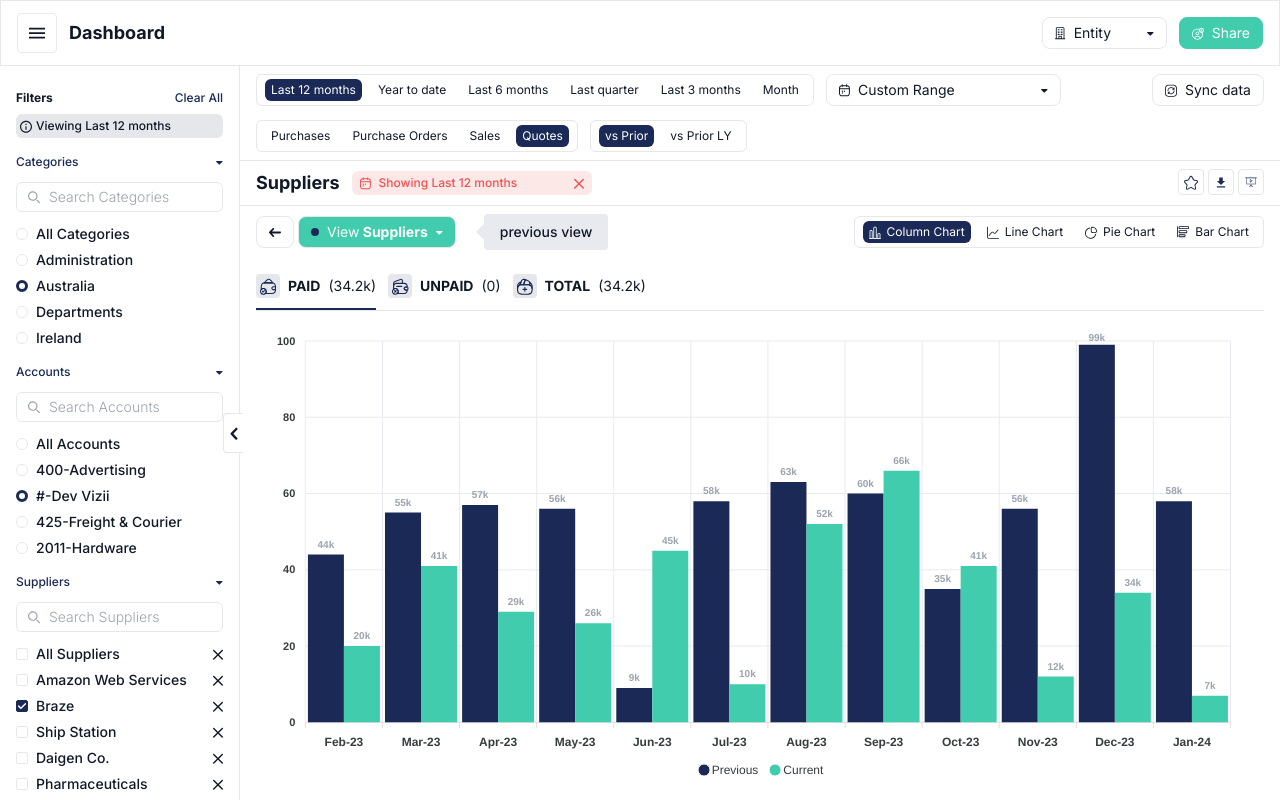
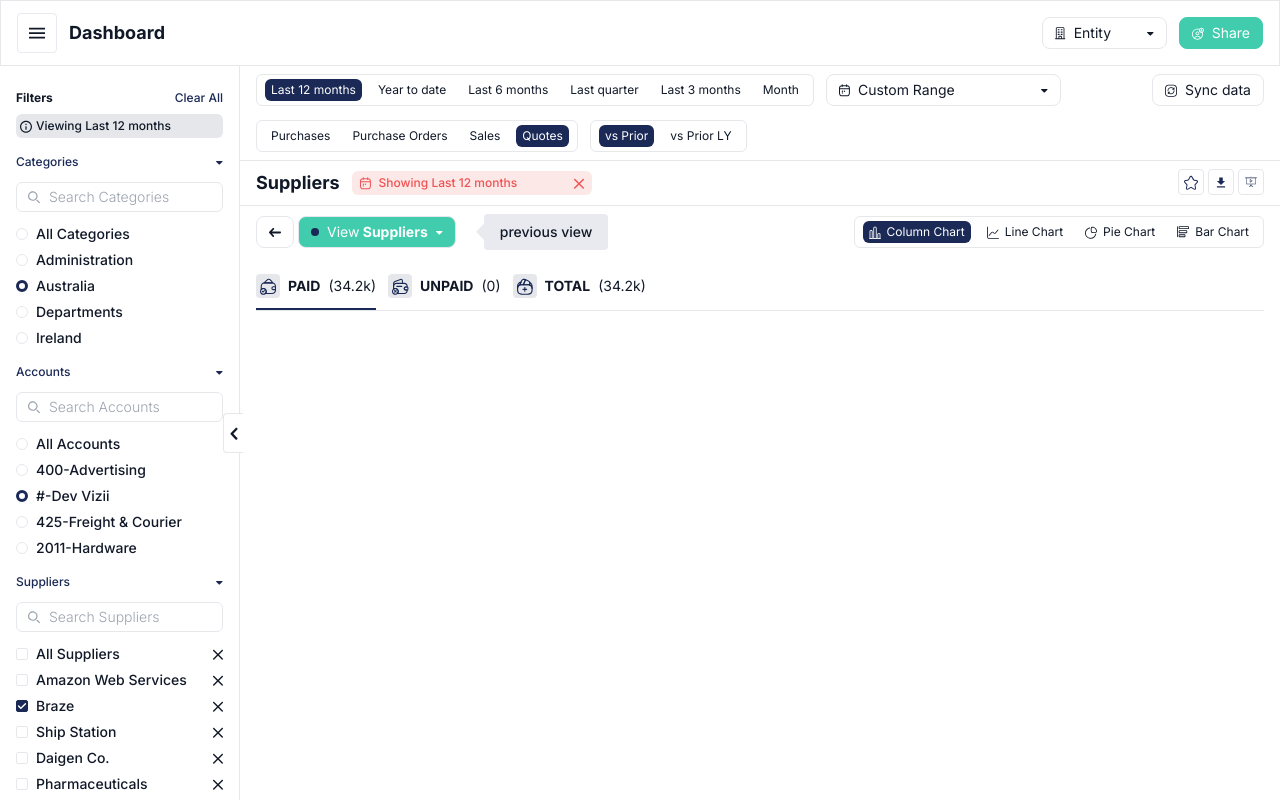
Before and after one commit to SaqibSyed1014/vizzi-dashboard, a Next.js app: page / in a window 1280 px wide. Built offline with nearby package versions, Linux system fonts and the light colour scheme.

Commit message:
charts hidden

```diff
--- a/src/app/dashboard/page.tsx
+++ b/src/app/dashboard/page.tsx
@@ -181,9 +181,9 @@ export default function Dashboard() {
                 </div>
 
                 <div className="flex-1 px-1">
-                    {selectedChartTab === 0 && <DashboardBarChart series={paidStats}/>}
-                    {selectedChartTab === 1 &&  <DashboardBarChart series={unpaidStats}/>}
-                    {selectedChartTab === 2 &&  <DashboardBarChart series={totalStats}/>}
+                    {/*{selectedChartTab === 0 && <DashboardBarChart series={paidStats}/>}*/}
+                    {/*{selectedChartTab === 1 &&  <DashboardBarChart series={unpaidStats}/>}*/}
+                    {/*{selectedChartTab === 2 &&  <DashboardBarChart series={totalStats}/>}*/}
                 </div>
             </div>
         </div>
```
